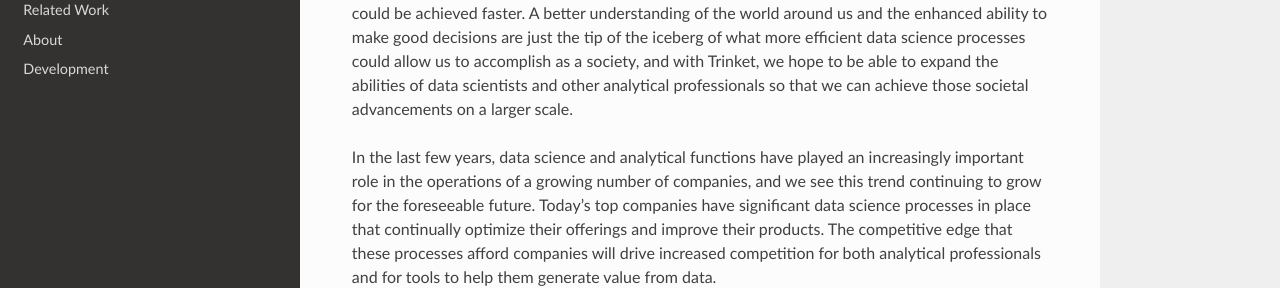
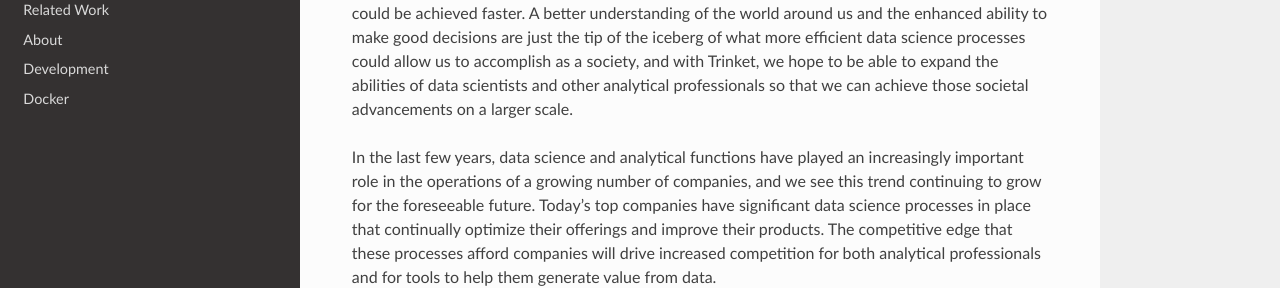
Before and after one commit to DistrictDataLabs/cultivar, an MkDocs documentation site: the page built from docs/index.md, in a window 1280 px wide. Shown: the part 230-518 px from the top of the page. Built offline with MkDocs 1.6.1, drawn with Linux system fonts in a browser that asks for light colours; nearby versions of some CDN libraries; old or Windows-style settings are respelled for this version of MkDocs.

Commit message:
Updated the mkdocs.yml, fixed a Python 3 bug in Makefile, updated local

```diff
--- a/mkdocs.yml
+++ b/mkdocs.yml
@@ -14,3 +14,4 @@ pages:
 - 'Related Work': 'related_work.md'
 - 'About': 'about.md'
 - 'Development': 'development.md'
+- 'Docker': 'docker.md'
```
Also changed, not shown: 2 other files.
